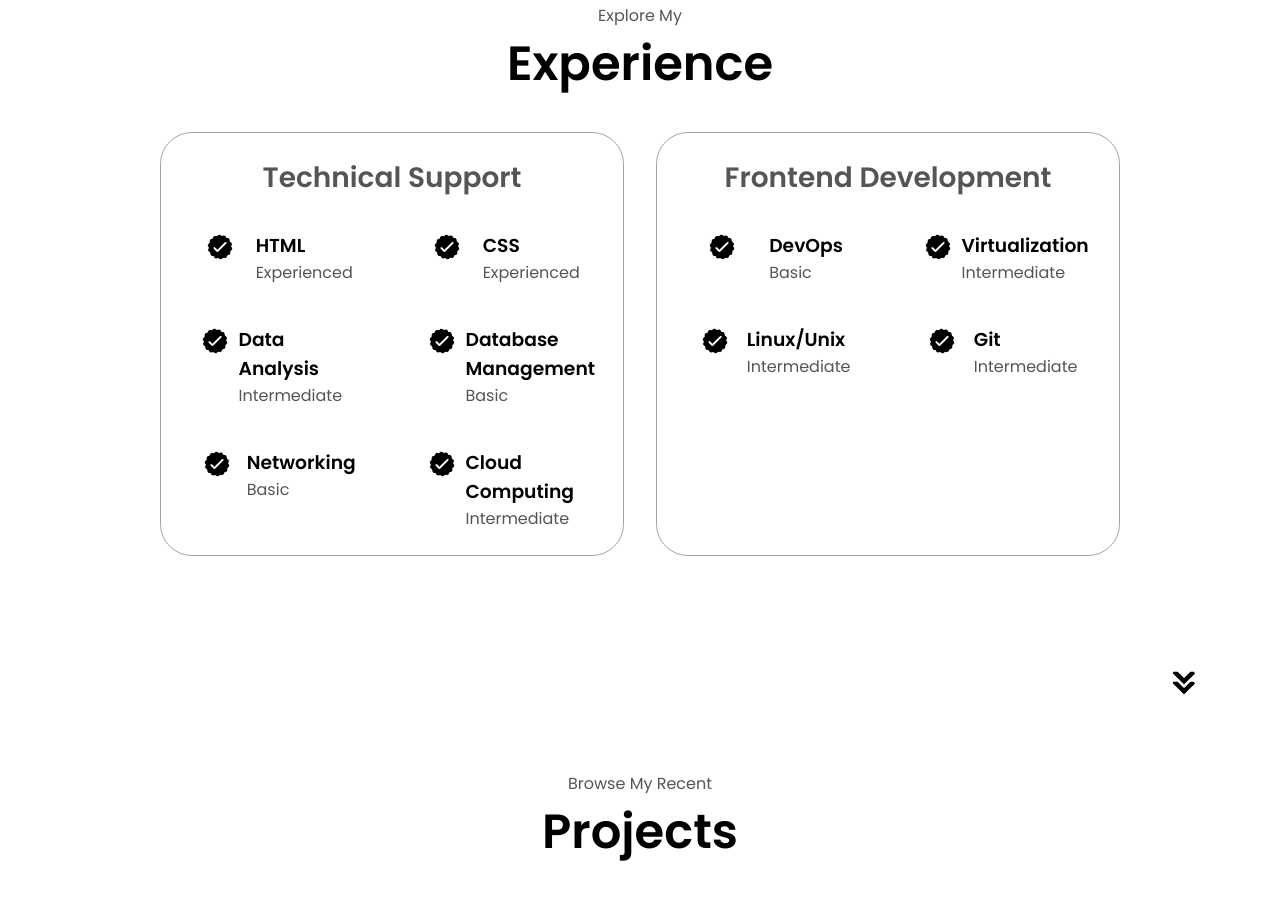
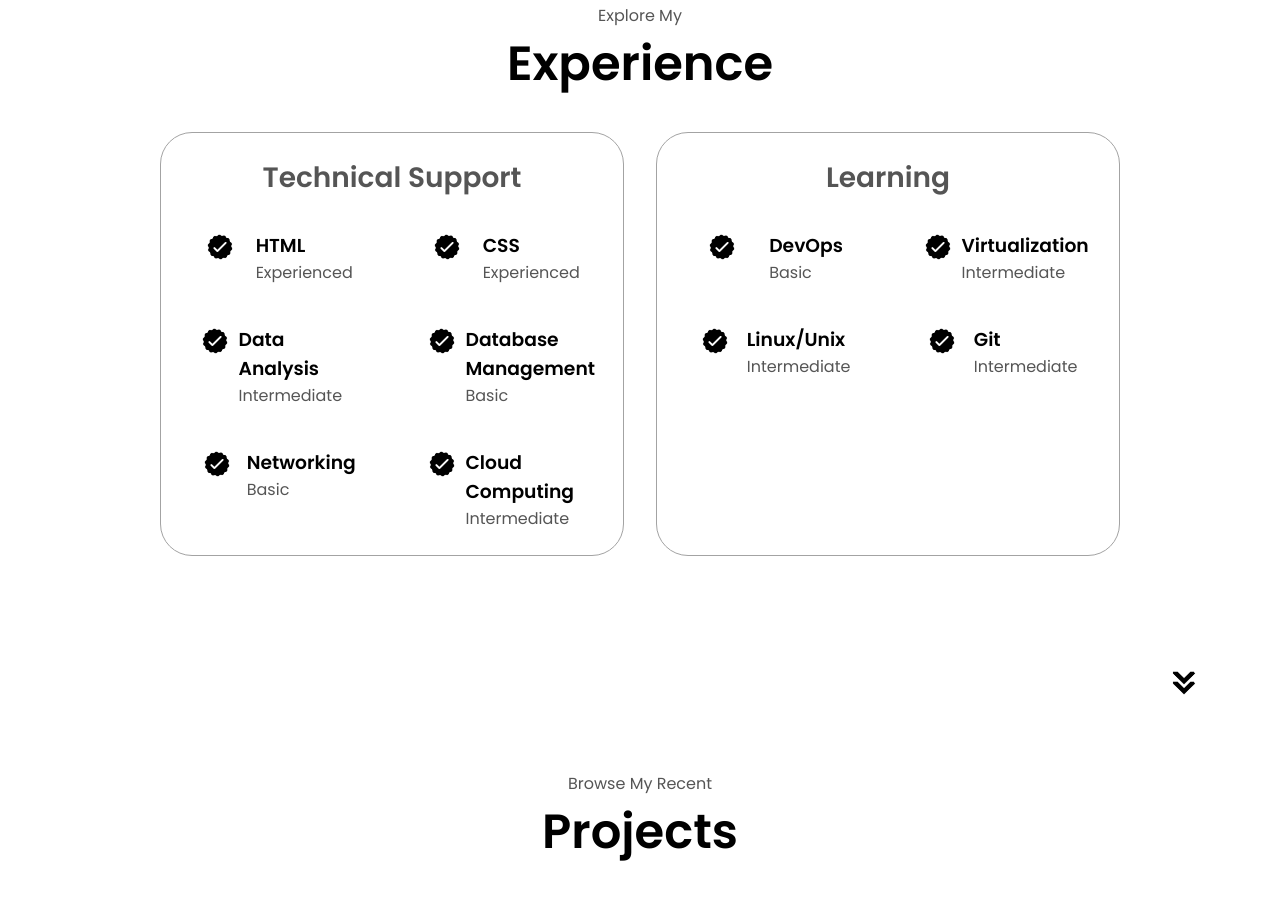
Before and after one commit to dirghengineer/dirghengineer.github.io, a plain HTML site: page index.html in a window 1280 px wide. Shown: the part 1693-2591 px from the top of the page. Drawn offline with Linux system fonts and the light colour scheme.

Commit message:
Update index.html

```diff
--- a/index.html
+++ b/index.html
@@ -194,7 +194,7 @@
             </div>
           </div>
           <div class="details-container">
-            <h2 class="experience-sub-title">Frontend Development</h2>
+            <h2 class="experience-sub-title">Learning</h2>
             <div class="article-container">
               <article>
                 <img
```
